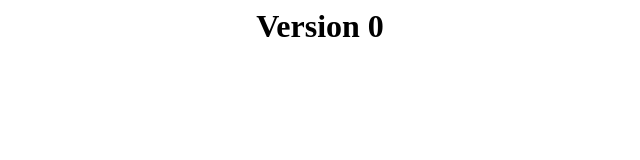
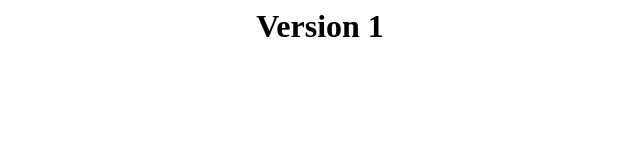
Before and after one commit to josinthomas/cdsite-1, a plain HTML site: page index.html in a window 1280 px wide. Shown: the full height of the page, 320-960 px from the left. Drawn offline with Linux system fonts and the light colour scheme.

Commit message:
Version 1

```diff
--- a/index.html
+++ b/index.html
@@ -1 +1 @@
-<center><h1>Version 0</h1></center>
+<center><h1>Version 1</h1></center>
```
